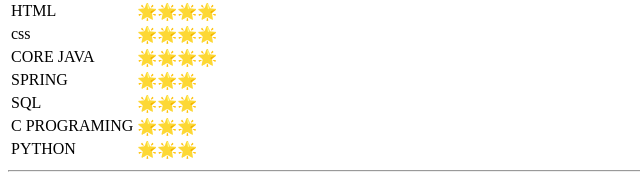
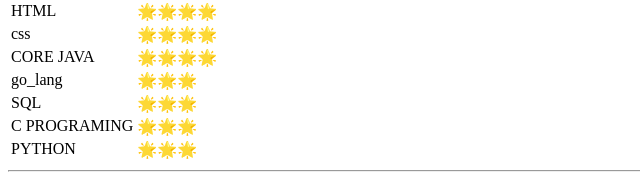
Before and after one commit to Elango67/cv, a plain HTML site: page index.html in a window 1280 px wide. Shown: the part 616-800 px from the top of the page, 0-640 px from the left. Drawn offline with Linux system fonts and the light colour scheme.

Commit message:
Update index.html

```diff
--- a/index.html
+++ b/index.html
@@ -43,7 +43,7 @@
         <td>🌟🌟🌟🌟</td>
       </tr>
       <tr>
-        <td>SPRING</td>
+        <td>go_lang</td>
         <td>🌟🌟🌟</td>
       </tr>
       <tr>
```
